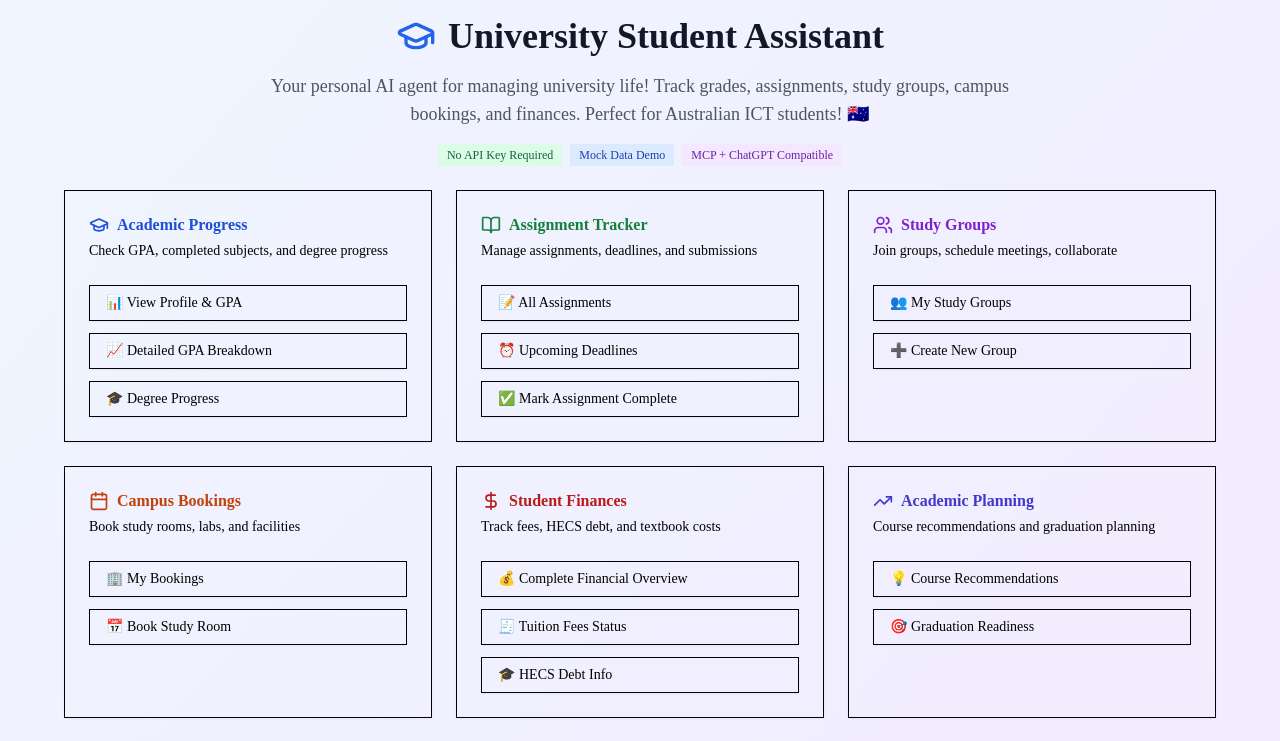
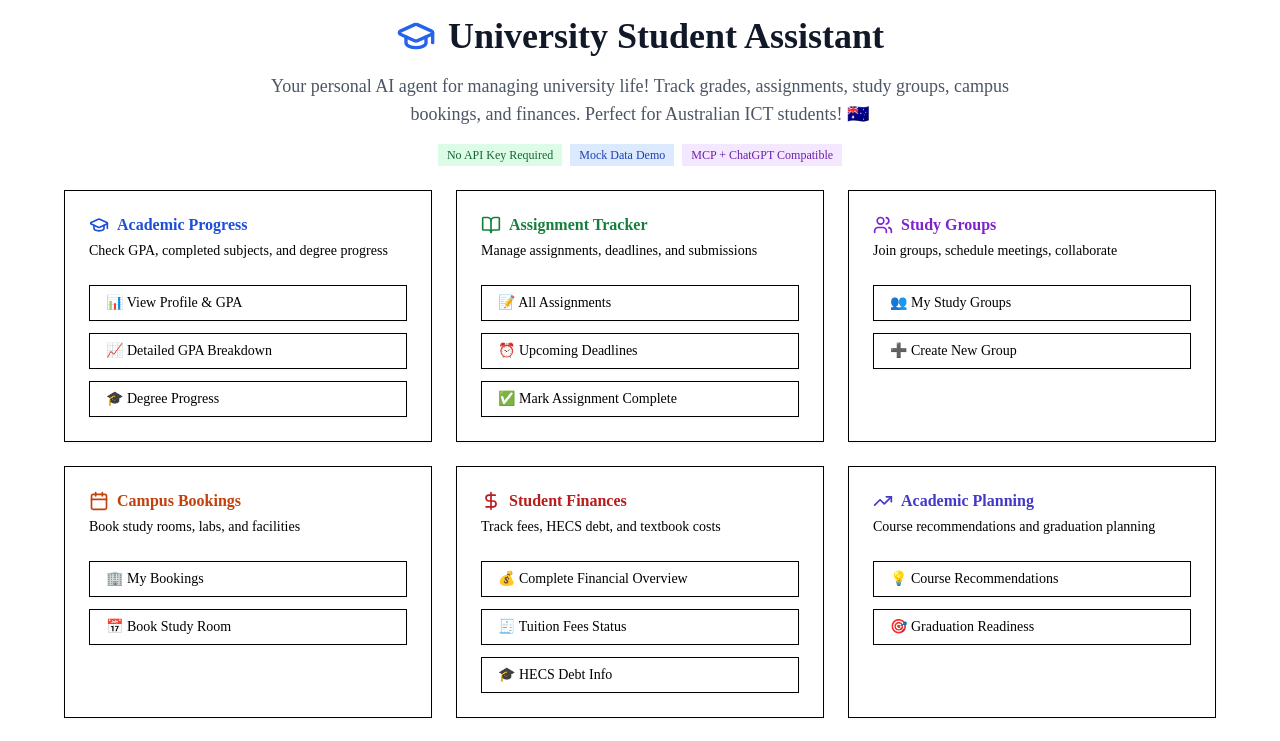
Before and after one commit to lux21298/self_uni_student_agent, a Next.js app: page / in a window 1280 px wide. Shown: the top 741 px of the page. Built offline with nearby package versions, Linux system fonts and the light colour scheme.

Commit message:
fix: remove gradient background and set white background

```diff
--- a/app/page.tsx
+++ b/app/page.tsx
@@ -30,7 +30,7 @@
   }
 
   return (
-    <div className="min-h-screen bg-gradient-to-br from-blue-50 to-purple-100 p-4">
+    <div className="min-h-screen bg-white p-4">
       <div className="max-w-6xl mx-auto space-y-6">
         <div className="text-center space-y-4">
           <h1 className="text-4xl font-bold text-gray-900 flex items-center justify-center gap-3">
```
